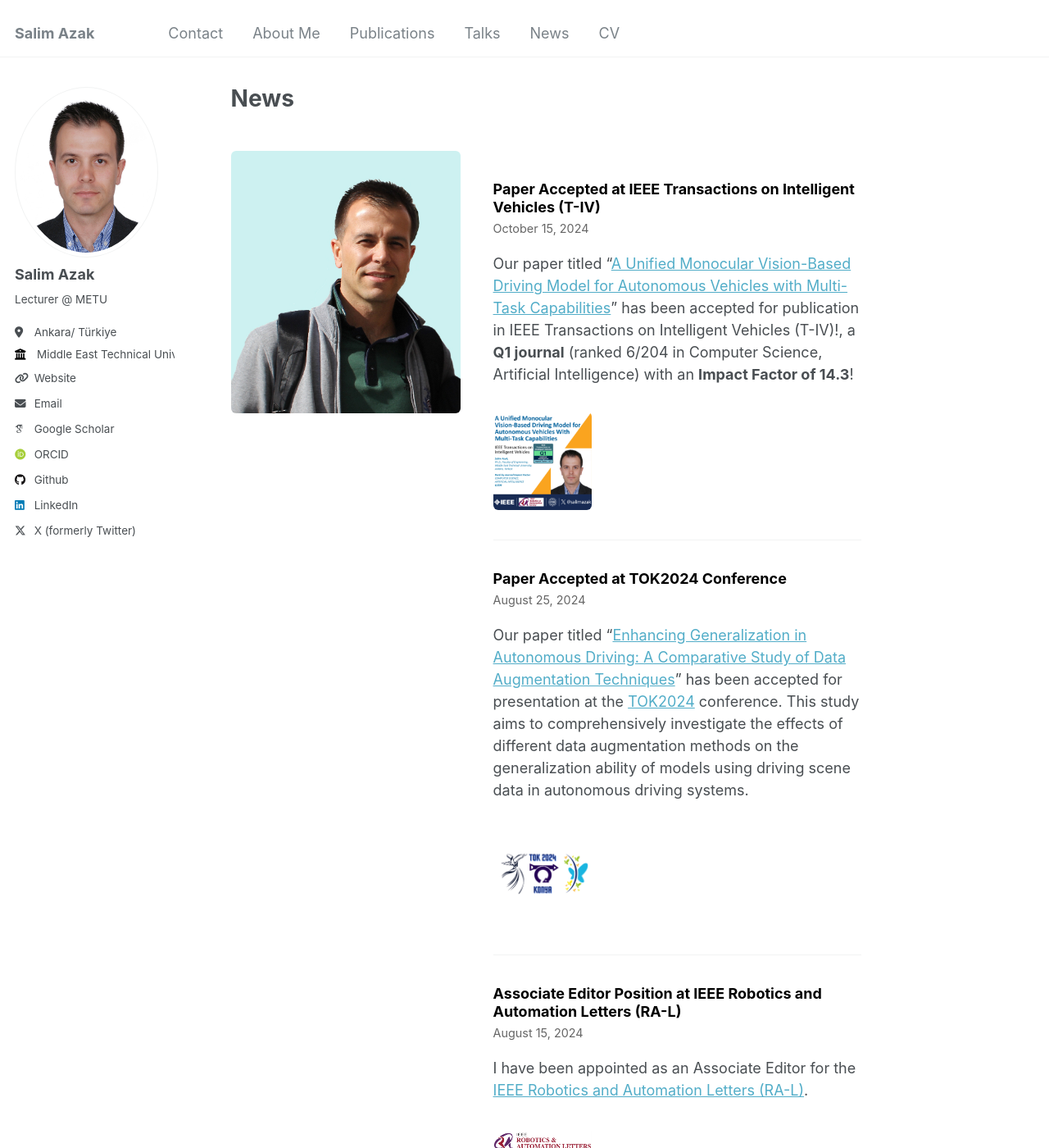
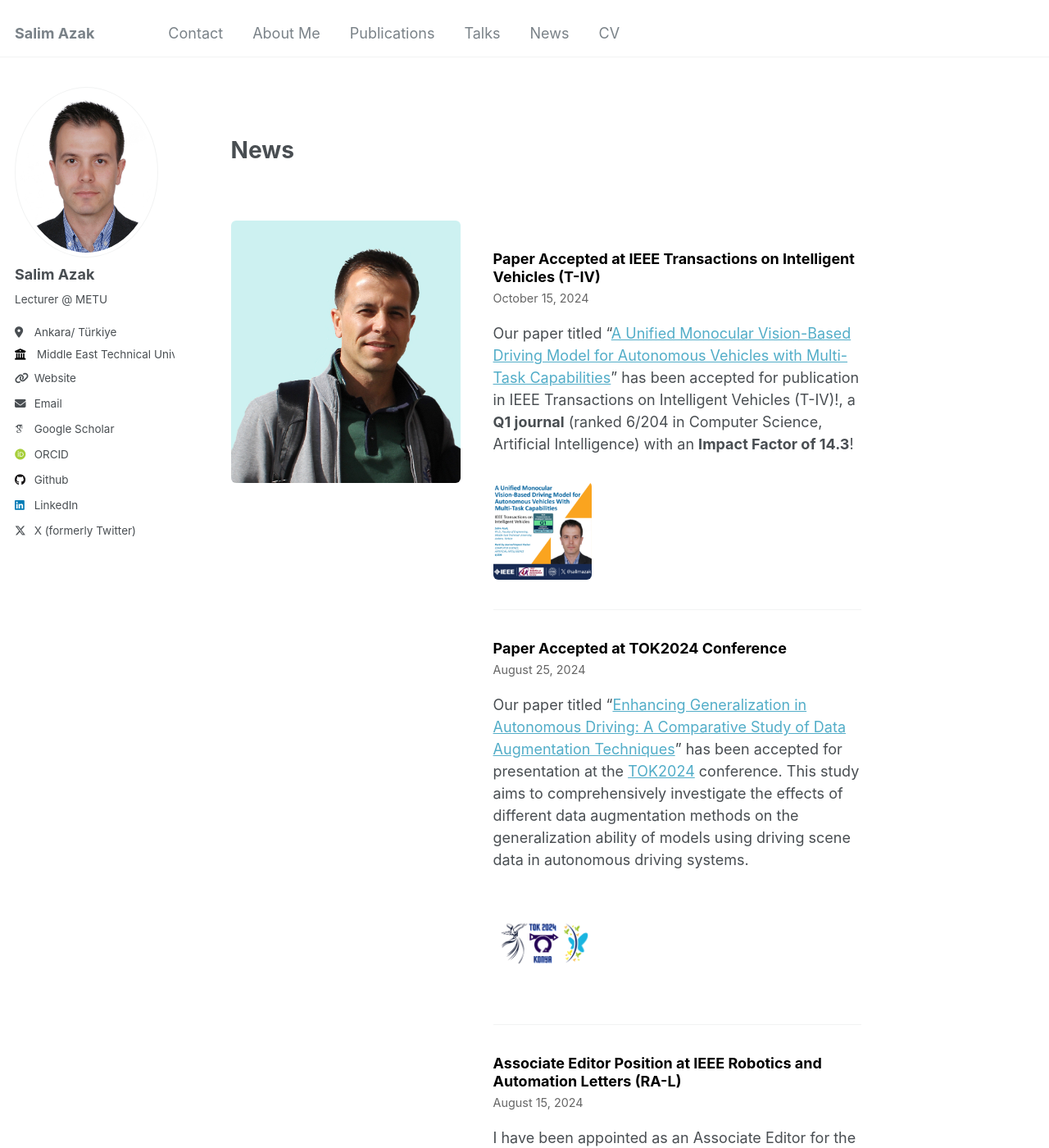
Before and after one commit to salimazak/salimazak.github.io, a Jekyll site: the page built from news/index.md, in a window 1280 px wide and 1400 px high. Shown: the whole window at 82% size. Built offline with Jekyll 4.4.1, drawn with Linux system fonts in a browser that asks for light colours; some web fonts are replaced.

Commit message:
Update main.scss

```diff
--- a/assets/css/main.scss
+++ b/assets/css/main.scss
@@ -74,8 +74,6 @@
 }
 
 
-
-
 .left-sidebar {
   float: left;
   width: 320px; /* Adjust the width according to your design */
@@ -91,3 +89,24 @@
   width: 100%; /* Makes the widget fill the width of the container */
   max-width: 300px; /* Limit the width of the widget */
 }
+
+/* Başlık hizası */
+.page__title {
+  margin-top: 2rem !important;
+  margin-bottom: 2rem !important;
+}
+
+/* İçerik üst boşluk */
+.page__inner-wrap {
+  padding-top: 1.5rem !important;
+}
+
+/* Global font standardizasyonu */
+.page, .archive, .page__content {
+  font-family: "Inter", "Helvetica Neue", Arial, sans-serif !important;
+}
+
+/* Haber görselleri */
+.image-popup img {
+  border-radius: 6px;
+}
```
